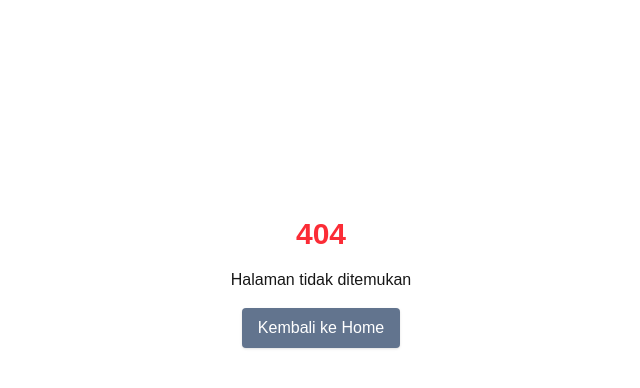
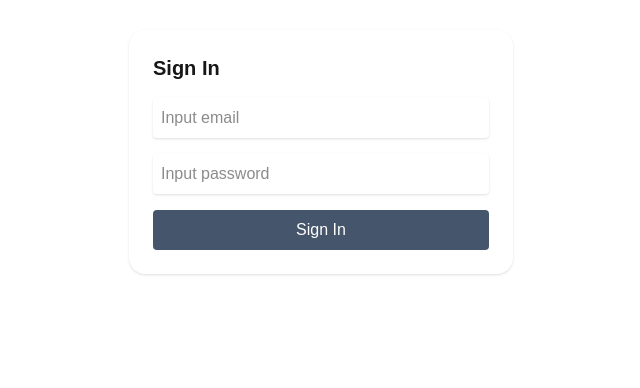
Before and after one commit to abdi-class/jcwdbdg-dashapp, a Next.js app: page /signin in a window 1280 px wide. Before the commit this address had no page. Shown: the part 118-506 px from the top of the page, without its empty margins (319-959 px from the left). Built offline with nearby package versions, Linux system fonts and the light colour scheme.

Commit message:
signin feature

```diff
--- /dev/null
+++ b/src/app/signin/layout.tsx
@@ -0,0 +1,21 @@
+import * as React from "react";
+
+interface ISignUpLayoutProps {
+  children: React.ReactNode; // merepresentasikan bahwa ada component lain yg mau dirender
+}
+
+export default function SignUpLayout(props: ISignUpLayoutProps) {
+  return (
+    <div className="min-h-screen py-32">
+      <main>{props.children}</main>
+    </div>
+  );
+}
+
+/**
+ * <RootLayout>
+ *      <SignupLayout>
+ *          <SignUpPage />
+ *      <SignupLayout/>
+ * </RootLayout>
+ */
--- /dev/null
+++ b/src/app/signin/page.tsx
@@ -0,0 +1,42 @@
+"use client";
+import axios from "axios";
+import * as React from "react";
+
+export default function SignInPage() {
+  const inEmailRef = React.useRef<HTMLInputElement>(null);
+  const inPasswordRef = React.useRef<HTMLInputElement>(null);
+
+  async function onBtSignIn() {
+    try {
+    } catch (error) {
+      console.log(error);
+      alert("Signin gagal");
+    }
+  }
+  return (
+    <div className="bg-white p-6 shadow rounded-2xl w-96 m-auto my-5">
+      <h2 className="text-xl font-bold mb-4">Sign In</h2>
+      <form className="flex flex-col gap-4">
+        <input
+          type="email"
+          placeholder="Input email"
+          className="shadow p-2 rounded"
+          ref={inEmailRef}
+        />
+        <input
+          type="password"
+          placeholder="Input password"
+          className="shadow p-2 rounded"
+          ref={inPasswordRef}
+        />
+        <button
+          type="button"
+          onClick={onBtSignIn}
+          className="bg-slate-600 text-white py-2 rounded"
+        >
+          Sign In
+        </button>
+      </form>
+    </div>
+  );
+}
--- a/src/components/Navbar.tsx
+++ b/src/components/Navbar.tsx
@@ -38,7 +38,7 @@ export default function Navbar() {
           <div className="flex items-center gap-4">
             <button
               className="bg-slate-200 rounded-xl shadow px-3 py-2"
-              onClick={() => login("budi@gmail.com", "budi")}
+              onClick={() => router.push("/signin")}
             >
               Sign In
             </button>
```
